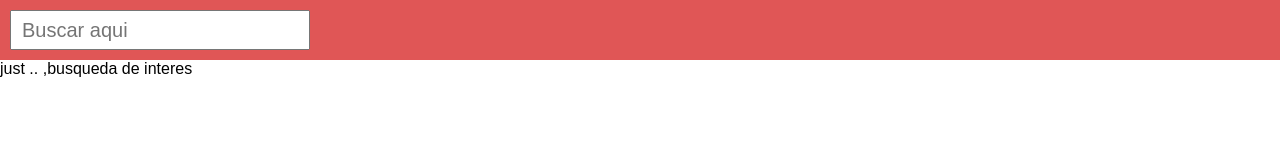
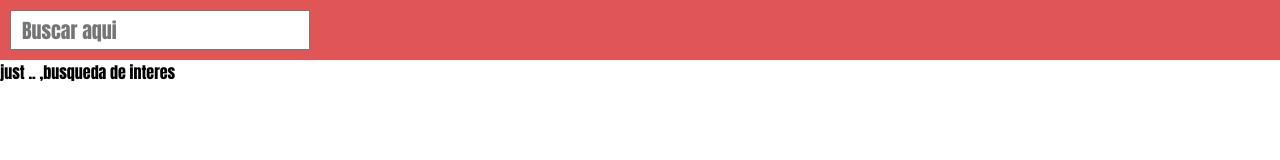
Before and after one commit to javadev16/searchdata1, a plain HTML site: page index.html in a window 1280 px wide. Drawn offline with Linux system fonts and the light colour scheme.

Commit message:
Update estilos.css

```diff
--- a/css/estilos.css
+++ b/css/estilos.css
@@ -2,7 +2,7 @@
     padding: 0;
     margin: 0;
     box-sizing: border-box;
-    font-family: arial;
+    font-family: impact, arial;
 }
 
 header{
```
